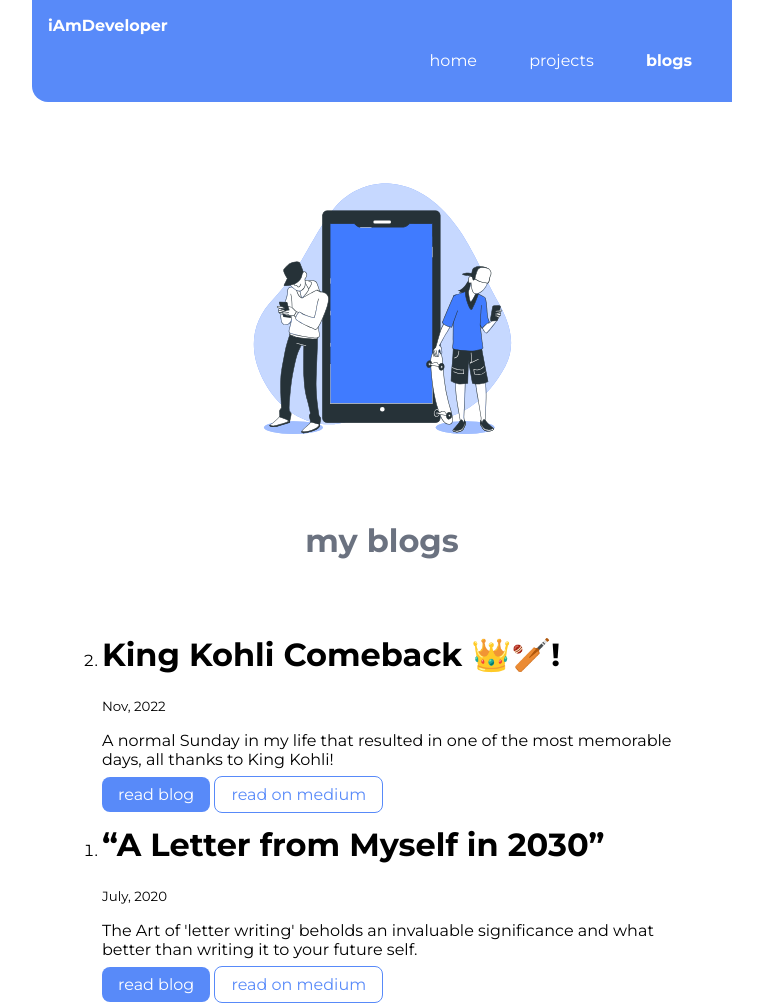
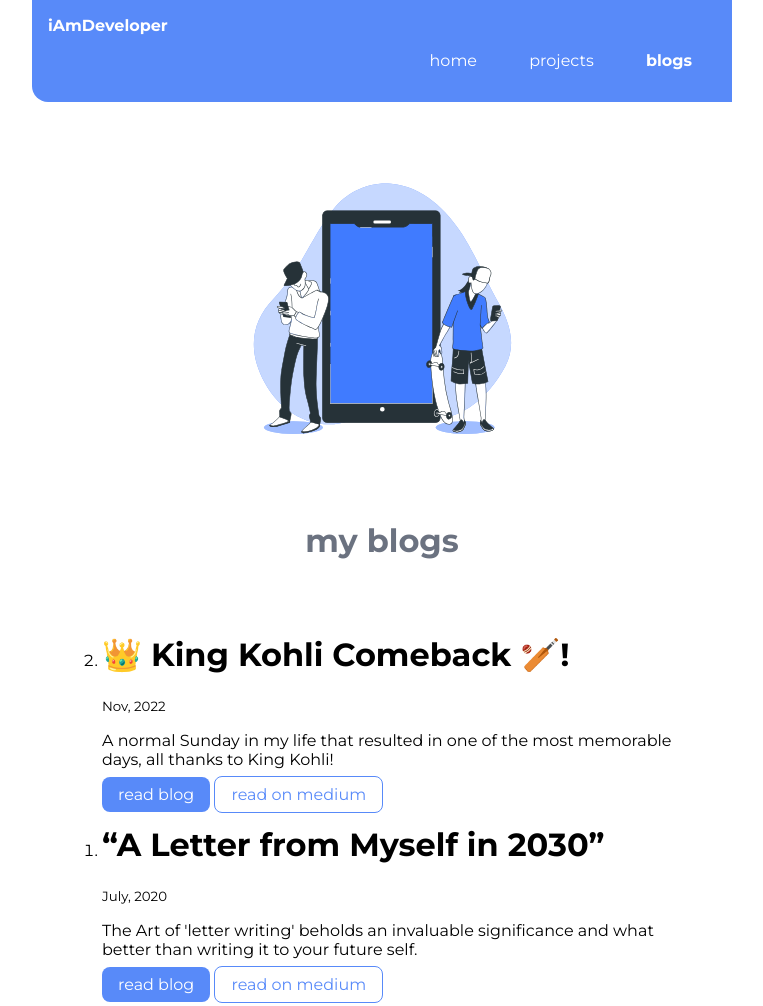
Before and after one commit to Diablo-web/portfolio-website, a plain HTML site: page blogs.html in a window 1280 px wide. Shown: the top 1006 px of the page, without its empty margins (258-1021 px from the left). Drawn offline with Linux system fonts and the light colour scheme.

Commit message:
Update blogs.html

```diff
--- a/blogs.html
+++ b/blogs.html
@@ -33,7 +33,7 @@
   <ol reversed>
     <div class="container container-center">
       <li>
-        <h1>King Kohli Comeback 👑🏏!</h1>
+        <h1>👑 King Kohli Comeback 🏏!</h1>
         <small> Nov, 2022 </small>
         <p>
           A normal Sunday in my life that resulted in one of the most memorable days, all thanks to King Kohli!
```
